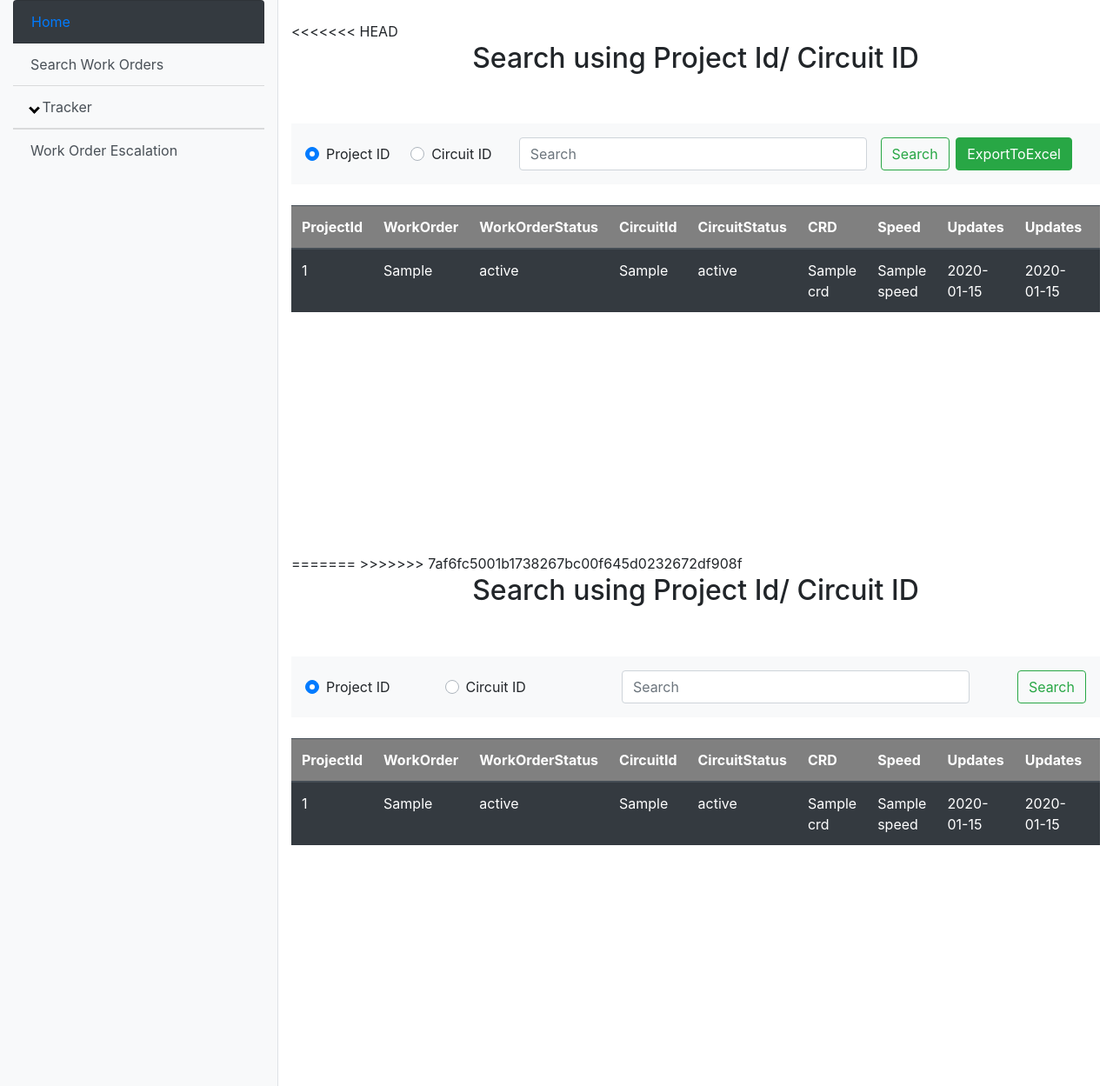
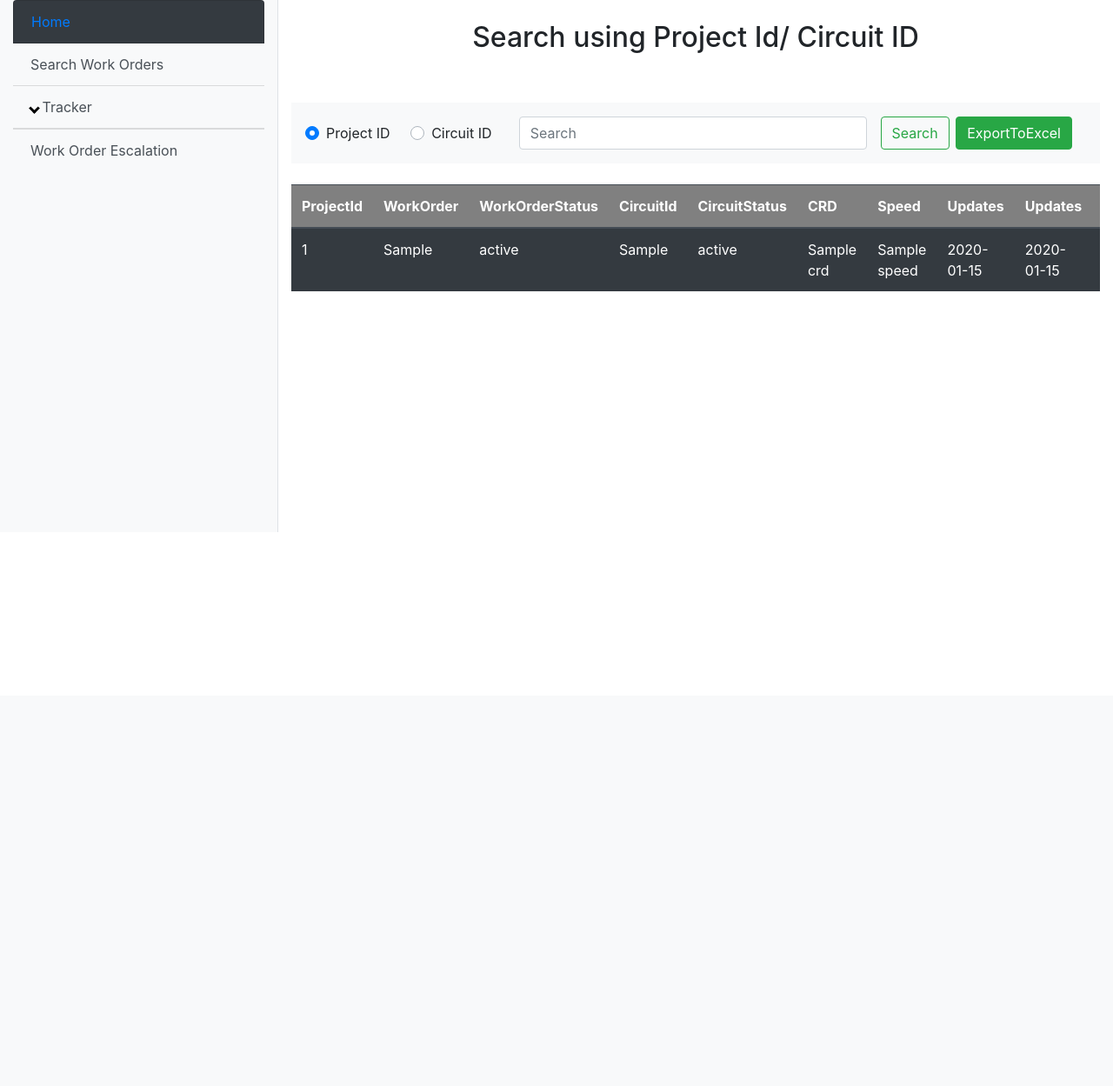
Before and after one commit to itisvivek/SOW4, a Django app: template Django-master/mysite/SearchWo/templates/SearchWo.html in a window 1280 px wide. Shown: the whole page at 87% size. After the commit the page ends 612 px from the top, so only its background shows below. Run offline with Django 3.2, Linux system fonts and the light colour scheme; the template is opened without the code that fills it: most values are stand-ins (such as "Sample title", 1, 10 or a date in 2020); some libraries are stand-ins or nearby versions.

Commit message:
UI Errors resolved

```diff
--- a/Django-master/mysite/SearchWo/templates/SearchWo.html
+++ b/Django-master/mysite/SearchWo/templates/SearchWo.html
@@ -18,7 +18,6 @@ form-inline {
 
 {% block content %}
 
-<<<<<<< HEAD
 <form method="Post">{% csrf_token %}
 <div align="center">
 <h2>Search using Project Id/ Circuit ID</h2>
@@ -91,72 +90,6 @@ form-inline {
 
 
 </div>
-=======
->>>>>>> 7af6fc5001b1738267bc00f645d0232672df908f
 
-<form method="Post">{% csrf_token %}
-
-    <div align="center">
-        <h2>Search using Project Id/ Circuit ID</h2>
-    </div>
-
-    <br/><br/>
-    <nav class="navbar navbar-light bg-light ">
-        <form  class ="form-inline" method="post">{% csrf_token %}
-            <div class="custom-control custom-radio custom-control-inline">
-              <input type="radio" id="customRadioInline1" checked="checked"  value="ProjectId" name="Criteria" class="custom-control-input">
-              <label class="custom-control-label" for="customRadioInline1">Project ID</label>
-            </div>
-            <div class="custom-control custom-radio custom-control-inline">
-              <input type="radio" id="customRadioInline2" value="SvcNo" name="Criteria" class="custom-control-input">
-              <label class="custom-control-label" for="customRadioInline2">Circuit ID</label>
-            </div>
-            <br>
-            <input class="form-control mr-sm-2 my-2 " style="width:400px" name="text" type="search" placeholder='Search' aria-label="Search">
-            <button class="btn btn-outline-success my-2 my-sm-0" type="submit">Search</button>
-        </form>
-    </nav>
-
-    <br/>
-
-    <div style="height: 400px; overflow: auto" scrollable>
-        <table class="table table-dark">
-            <thead>
-                <tr >
-                     <th> ProjectId</th>
-                     <th> WorkOrder</th>
-                     <th> WorkOrderStatus</th>
-                     <th> CircuitId</th>
-                     <th> CircuitStatus</th>
-                     <th> CRD</th>
-                     <th> Speed</th>
-                     <th> Updates</th>
-                     <th> Updates</th>
-                     <th> Updates</th>
-                     <th> Updates</th>
-                     <th> Updates</th>
-                     <th> Updates</th>
-                </tr>
-                </thead>
-                {% for item in data %}
-                <tr>
-                    <td>{{item.ProjectId}}</td>
-                    <td>{{item.WorkOrder}}</td>
-                    <td>{{item.WorkOrderStatus}}</td>
-                    <td>{{item.SvcNo}}</td>
-                    <td>{{item.SvcOrderStatus}}</td>
-                    <td>{{item.CRD}}</td>
-                    <td>{{item.Speed}}</td>
-                    <td>{{item.Updates}}</td>
-                    <td>{{item.Updates}}</td>
-                    <td>{{item.Updates}}</td>
-                    <td>{{item.Updates}}</td>
-                    <td>{{item.Updates}}</td>
-                    <td>{{item.Updates}}</td>
-                </tr>
-            {% endfor %}
-        </table>
-    </div>
-</form>
 
 {% endblock %}
```
